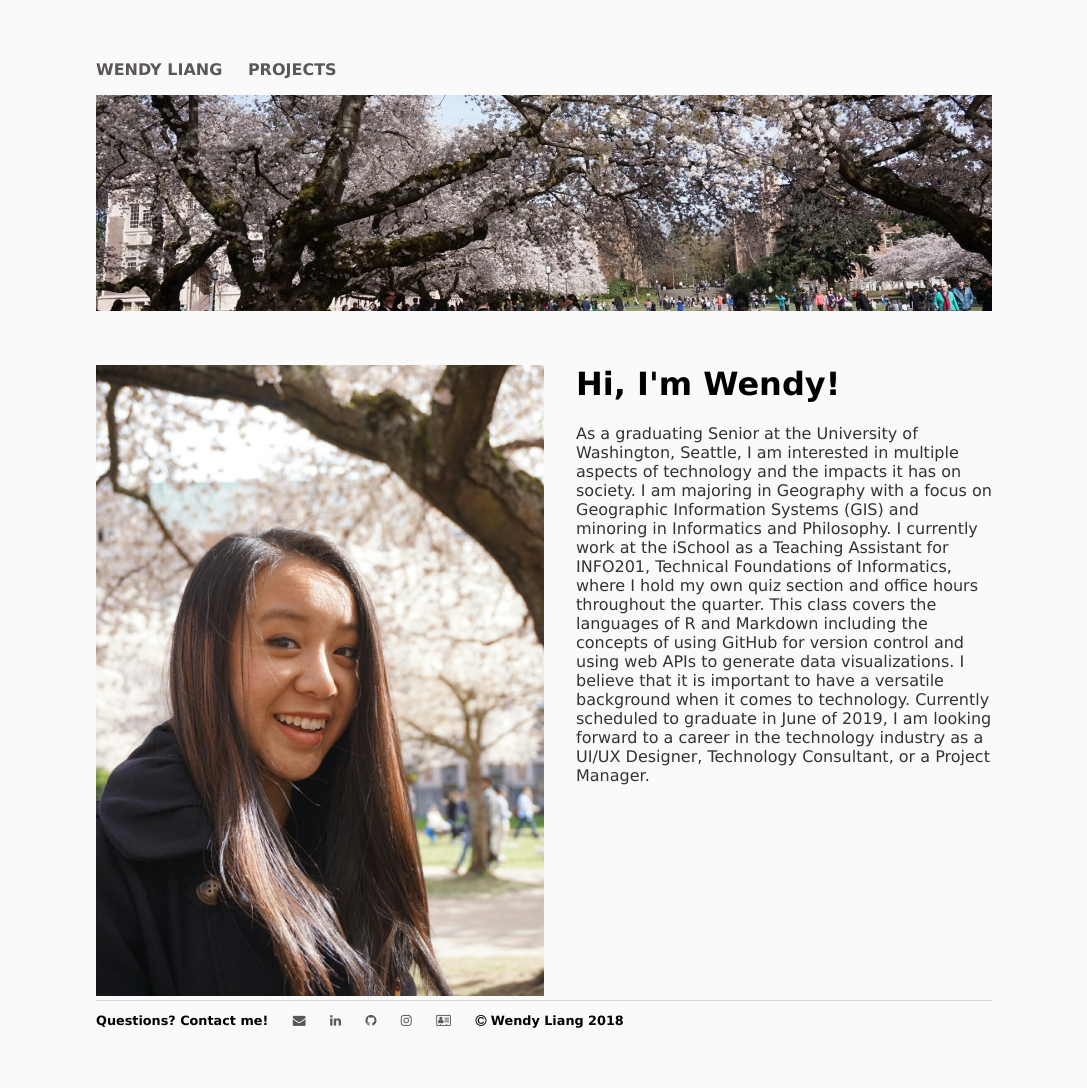
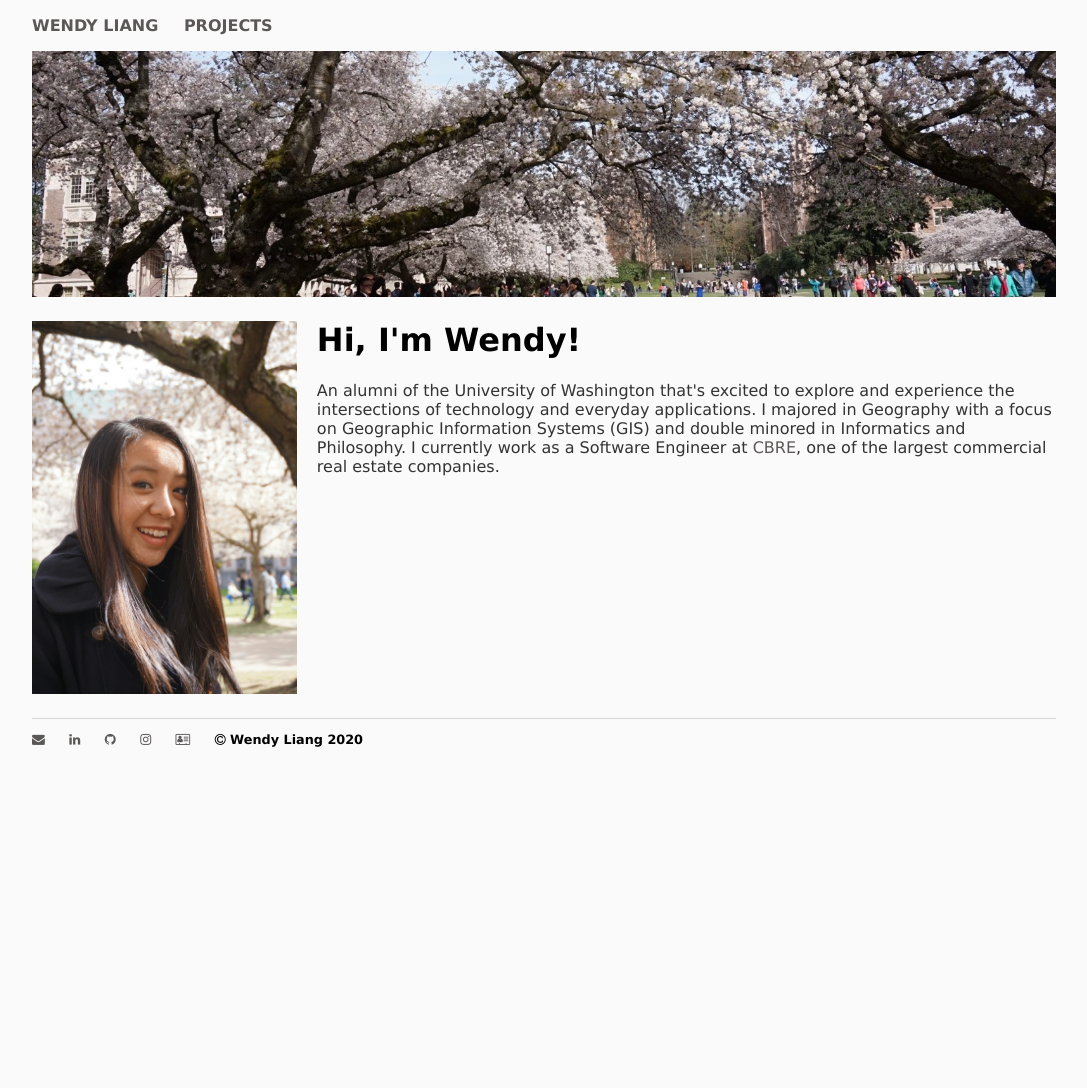
Before and after one commit to wliang25/wliang25.github.io, a Jekyll site: the page built from index.html, in a window 1280 px wide. Shown: the whole page, without its empty margins (96-1183 px from the left). Built offline with Jekyll 4.4.1, drawn with Linux system fonts in a browser that asks for light colours; after the commit the page ends 900 px from its top, so only the background shows below that.

Commit message:
updates to styling

```diff
--- a/_layouts/default.html
+++ b/_layouts/default.html
@@ -1,5 +1,6 @@
 <!DOCTYPE html>
 <html>
+
 <head>
 	<title>{{ page.title }}</title>
 	<!-- link to main stylesheet -->
@@ -11,6 +12,7 @@
 	{% include analytics.html %}
 	{% endif %}
 </head>
+
 <body>
 	<nav>
 		<ul>
@@ -29,19 +31,20 @@
 
 		{{ content }}
 
-			</div><!-- /.container -->
+	</div>
 
 	<footer>
 		<ul>
-	    			<li>Questions? Contact me!</li>
+			<!-- <li>Questions? Contact me!</li> -->
 			<li><a href="mailto:wendyl.y.123@gmail.com"><i class="fa fa-envelope"></i></a></li>
 			<li><a href="https://www.linkedin.com/in/wliang25/"><i class="fa fa-linkedin"></i></a></li>
 			<li><a href="https://github.com/wliang25"><i class="fa fa-github"></i></a></li>
 			<li><a href="https://www.instagram.com/wendayyz/"><i class="fa fa-instagram"></i></a></li>
 			<li><a href="/Wendy Liang Resume.pdf"><i class="fa fa-address-card-o"></i></a></li>
-	        		<li><i class="fa fa-copyright"></i> Wendy Liang 2018</li>
+			<li><i class="fa fa-copyright"></i> Wendy Liang 2020</li>
 		</ul>
 
 	</footer>
 </body>
+
 </html>
--- a/css/main.css
+++ b/css/main.css
@@ -1,8 +1,9 @@
+/** DEFAULT **/
 body {
-    background-color: rgba(211,211,211,.10);
+  background-color: rgba(211, 211, 211, .10);
   font-family: 'Corbel', 'Verdana', 'Helvetica';
-    margin: 60px auto;
-    width: 70%;
+  margin: 0 auto;
+  width: 80%;
 }
 
 nav {
@@ -10,15 +11,25 @@ nav {
   width: 100%
 }
 
-.banner img{
+.banner img {
   width: 100%;
 }
 
 .container {
-    margin-top: 50px;
+  margin: 20px 0;
 }
 
-nav ul, footer ul{
+.container-column {
+  display: flex;
+  flex-direction: column;
+}
+
+.container-row {
+  display: flex;
+  flex-direction: row;
+}
+
+nav ul, footer ul {
   padding: 0px;
   list-style: none;
   font-weight: bold;
@@ -42,6 +53,10 @@ h1 {
   font-size: 2em;
 }
 
+h2 {
+  font-size: 1.5em;
+}
+
 p {
   font-size: 1em;
   color: #333;
@@ -53,59 +68,57 @@ footer {
   font-size: .8em;
 }
 
-.header {
-    font-size: 2em;
-    height: 64px;
+img {
+  max-width: 100%;
+  height: auto;
+}
+
+iframe {
+  max-width: 100%;
+}
+
+/** WENDY LIANG **/
+.left {
+  margin-right: 20px;
+  max-width: 50%;
+}
+
+.right h1 {
+  margin-top: 0;
+}
+
+/** PROJECTS **/
+.sections-container-column {
+  display: flex;
+  flex-direction: column;
+}
+
+.section-container {
+  display: flex;
+  flex-direction: column;
   padding: .5em;
   width: 100%;
 }
 
-.header img{
-    float: left;
+.header {
+  align-items: center;
+  display: flex;
   height: 64px;
-    margin-right: 5px;
 }
 
-#landing {
-    background-image: url("/images/insta.jpg");
-    background-repeat: no-repeat;
-    background-size: 100% auto;
-    font-weight: bolder;
-    margin-bottom: 5px;
-    padding-right: 1%;
-    padding-left: 1%;
-    padding-top: 1%;
-    padding-bottom: 50%;
-    text-align: center;
+.header img {
+  margin-right: 20px;
+  max-height: 64px;
+  width: auto;
 }
 
-#landing-bkgrd {
-    background-color: rgba(211,211,211,0.75);
-    padding-bottom: 1px;
-}
-
-#landing h1 {
-    font-size: 4em;
-    margin: 0px;
-}
-
-#left {
-    float: left;
-    margin-right: 2em;
-    max-width: 50%;
-}
-
-#left img {
-    max-height: 100%;
-    max-width: 100%;
-}
 .section {
   clear: both;
   margin-bottom: 10px;
   margin-top: 10px;
 }
 
-.section img{
+.section img {
   float: left;
   max-width: 100%;
 }
--- a/index.html
+++ b/index.html
@@ -2,25 +2,13 @@
 layout: default
 title: Wendy Liang
 ---
-<div class="blurb">
-	<!--
-	<div id="landing">
-		<div id="landing-bkgrd">
-			<h1>Hi, I'm Wendy!</h1>
-			<h2>STUDENT | GEOGRAPHER | GRAPPLER</h2>
-			<p>As a junior at the University of Washington, Seattle, I am interested in multiple aspects of technology and the impacts it has on society. I am majoring in Geography with a focus on Geographic Information Systems (GIS) and minoring in Informatics and Philosophy. I work with the <a href="http://hr.uw.edu/hrais/hr-information-systems/">Information Systems team</a> at the HR department of UW as their Student Support Technician. I believe that it is important to have a versatile background when it comes to technology. As such, a future career path that I'd like to pursue would be a Technology Consultant.</p>
-		</div>
-	</div>
-	-->
-	<div id="index_body">
-		<div id="left">
-			<img src="./images/me.jpg" alt="me">
-		</div>
-
-		<div id="right">
-			<h1>Hi, I'm Wendy!</h1>
-			<p>As a graduating Senior at the University of Washington, Seattle, I am interested in multiple aspects of technology and the impacts it has on society. I am majoring in Geography with a focus on Geographic Information Systems (GIS) and minoring in Informatics and Philosophy. I currently work at the iSchool as a Teaching Assistant for INFO201, Technical Foundations of Informatics, where I hold my own quiz section and office hours throughout the quarter. This class covers the languages of R and Markdown including the concepts of using GitHub for version control and using web APIs to generate data visualizations. I believe that it is important to have a versatile background when it comes to technology. Currently scheduled to graduate in June of 2019, I am looking forward to a career in the technology industry as a UI/UX Designer, Technology Consultant, or a Project Manager.</p>
-		</div>
+<div class="container-row">
+	<div class="left">
+		<img src="./images/me.jpg" alt="me">
 	</div>
 
-</div><!-- /.blurb -->
+	<div class="right">
+		<h1>Hi, I'm Wendy!</h1>
+		<p>An alumni of the University of Washington that's excited to explore and experience the intersections of technology and everyday applications. I majored in Geography with a focus on Geographic Information Systems (GIS) and double minored in Informatics and Philosophy. I currently work as a Software Engineer at <a href="https://www.cbre.us/">CBRE</a>, one of the largest commercial real estate companies.</p>
+	</div>
+</div>
--- a/page.js
+++ /dev/null
@@ -1,4 +0,0 @@
-var container = $('.header'),
-    image = container.find('img');
-
-container.width(image.height());
```
Also changed, not shown: proj/index.html (+49 -21 lines), 2 other files. Lines whose indentation alone changed are shown as unchanged.
